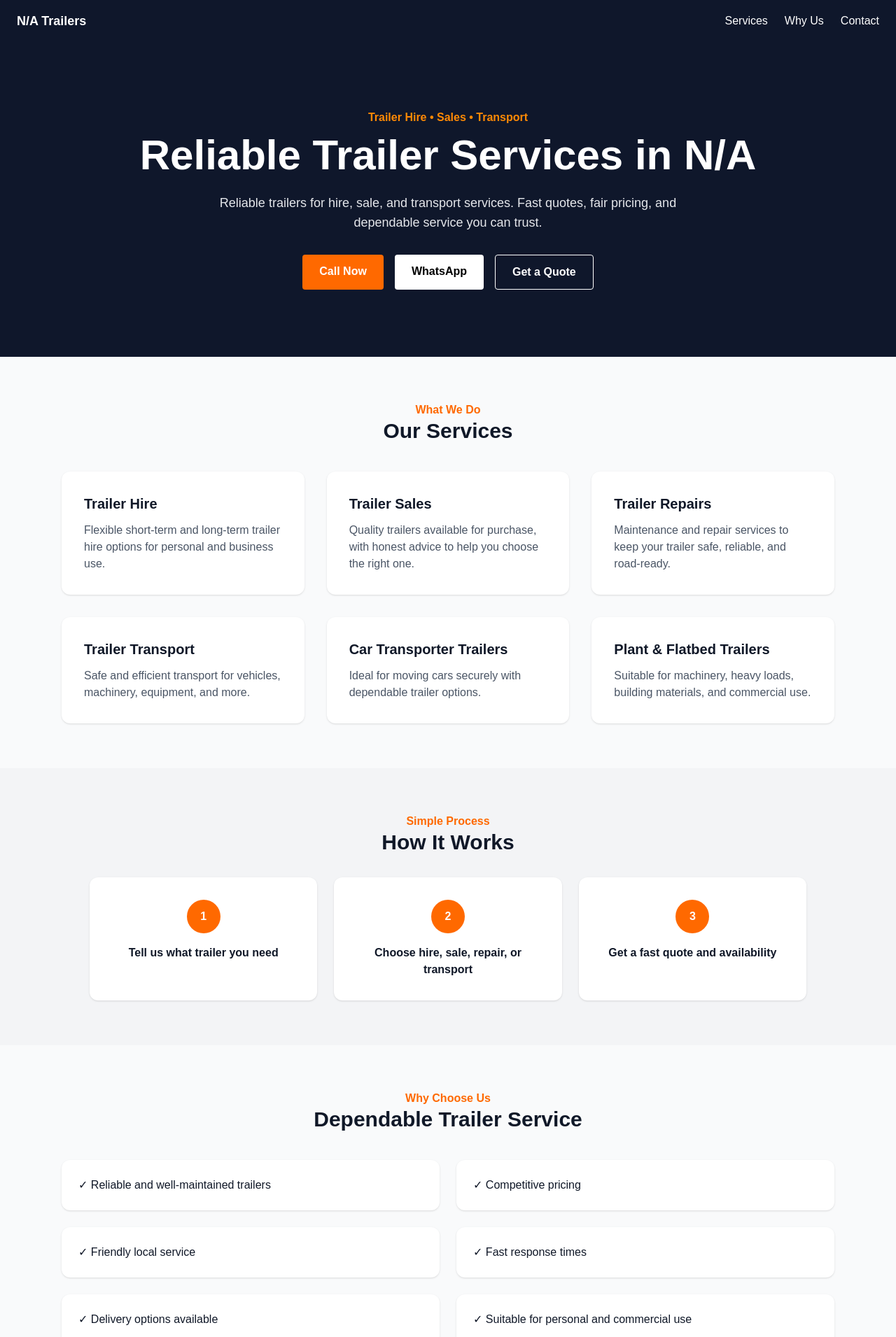
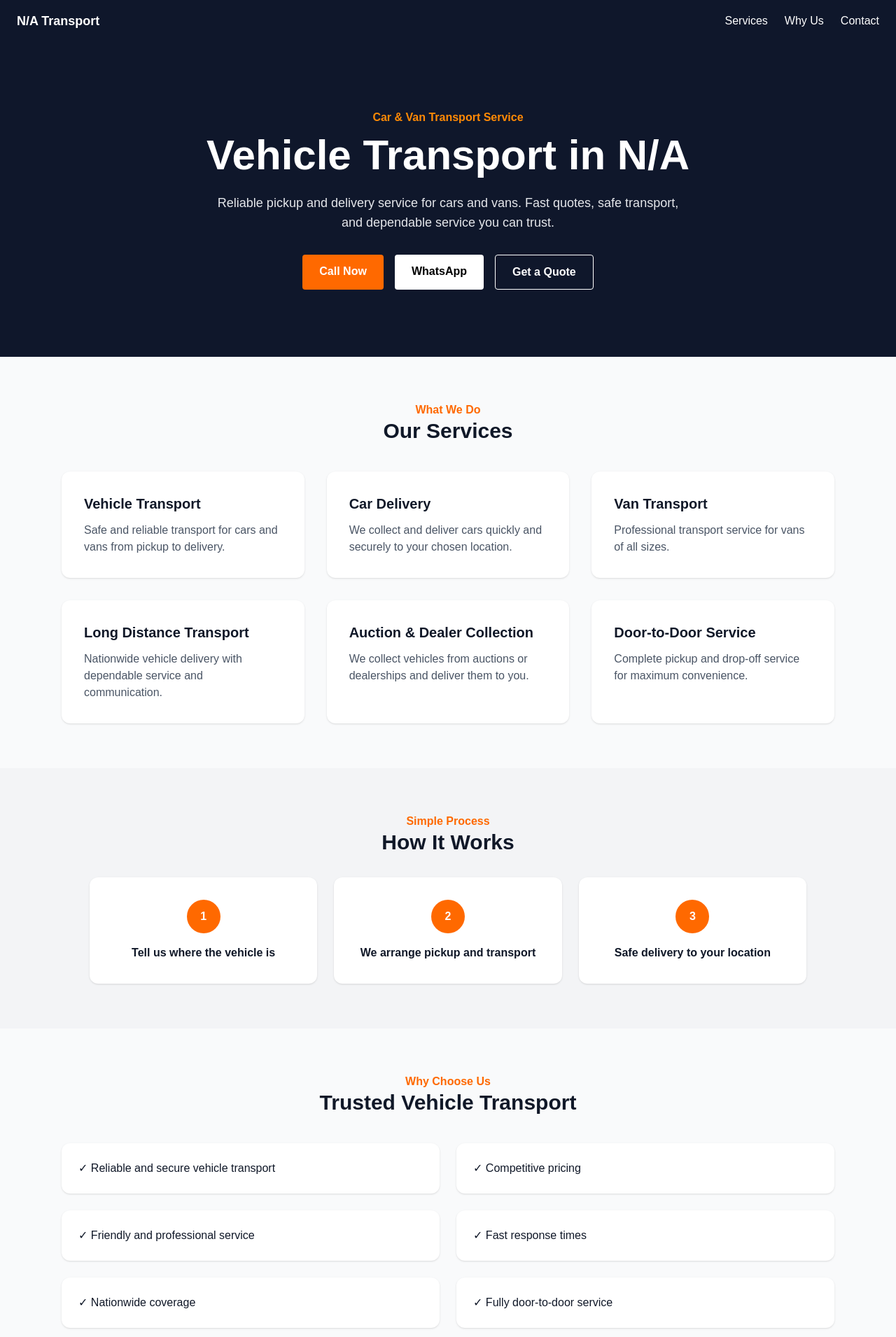
Before and after one commit to Jiroware/trailer-website, a Next.js app: page / in a window 1280 px wide. Shown: the top 1911 px of the page at 70% size. Built offline with nearby package versions, Linux system fonts and the light colour scheme.

Commit message:
updated to transport only

```diff
--- a/app/page.tsx
+++ b/app/page.tsx
@@ -1,36 +1,53 @@
 export default function Home() {
   const services = [
     {
-      title: "Trailer Hire",
-      text: "Flexible short-term and long-term trailer hire options for personal and business use.",
+      title: "Vehicle Transport",
+      text: "Safe and reliable transport for cars and vans from pickup to delivery.",
     },
     {
-      title: "Trailer Sales",
-      text: "Quality trailers available for purchase, with honest advice to help you choose the right one.",
+      title: "Car Delivery",
+      text: "We collect and deliver cars quickly and securely to your chosen location.",
     },
     {
-      title: "Trailer Repairs",
-      text: "Maintenance and repair services to keep your trailer safe, reliable, and road-ready.",
+      title: "Van Transport",
+      text: "Professional transport service for vans of all sizes.",
     },
     {
-      title: "Trailer Transport",
-      text: "Safe and efficient transport for vehicles, machinery, equipment, and more.",
+      title: "Long Distance Transport",
+      text: "Nationwide vehicle delivery with dependable service and communication.",
     },
     {
-      title: "Car Transporter Trailers",
-      text: "Ideal for moving cars securely with dependable trailer options.",
+      title: "Auction & Dealer Collection",
+      text: "We collect vehicles from auctions or dealerships and deliver them to you.",
     },
     {
-      title: "Plant & Flatbed Trailers",
-      text: "Suitable for machinery, heavy loads, building materials, and commercial use.",
+      title: "Door-to-Door Service",
+      text: "Complete pickup and drop-off service for maximum convenience.",
     },
+  ];
+
+  const benefits = [
+    "Reliable and secure vehicle transport",
+    "Competitive pricing",
+    "Friendly and professional service",
+    "Fast response times",
+    "Nationwide coverage",
+    "Fully door-to-door service",
+  ];
+
+  const steps = [
+    "Tell us where the vehicle is",
+    "We arrange pickup and transport",
+    "Safe delivery to your location",
   ];
 
   return (
     <main className="bg-gray-50 text-gray-900">
+
       {/* Navbar */}
       <nav className="bg-slate-900 text-white px-6 py-4 flex justify-between items-center">
-        <h1 className="font-bold text-lg">N/A Trailers</h1>
+        <h1 className="font-bold text-lg">N/A Transport</h1>
+
         <div className="hidden sm:flex gap-6">
           <a href="#services">Services</a>
           <a href="#why">Why Us</a>
@@ -41,37 +58,44 @@ export default function Home() {
       {/* Hero */}
       <section className="bg-slate-900 text-white text-center py-24 px-6">
         <p className="text-orange-400 font-semibold mb-3">
-          Trailer Hire • Sales • Transport
+          Car & Van Transport Service
         </p>
+
         <h1 className="text-4xl md:text-6xl font-bold mb-6">
-          Reliable Trailer Services in N/A
+          Vehicle Transport in N/A
         </h1>
+
         <p className="mb-8 text-lg max-w-2xl mx-auto text-gray-200">
-          Reliable trailers for hire, sale, and transport services. Fast quotes,
-          fair pricing, and dependable service you can trust.
+          Reliable pickup and delivery service for cars and vans. Fast quotes,
+          safe transport, and dependable service you can trust.
         </p>
+
         <div className="flex justify-center gap-4 flex-wrap">
           <a
-  href="tel:+4407544110003"
+            href="tel:+440000000000"
             className="bg-orange-500 px-6 py-3 rounded font-semibold hover:bg-orange-600"
           >
             Call Now
           </a>
 
-
-
           <a
-  href="https://wa.me/+4407544110003"
+            href="https://wa.me/440000000000"
             target="_blank"
             className="bg-white text-black px-6 py-3 rounded font-semibold"
           >
             WhatsApp
           </a>
-          <a className="border px-6 py-3 rounded font-semibold hover:bg-white hover:text-black" href="#contact">
+
+          <a
+            href="#contact"
+            className="border px-6 py-3 rounded font-semibold hover:bg-white hover:text-black"
+          >
             Get a Quote
           </a>
         </div>
       </section>
+
+
 
       {/* Services */}
       <section id="services" className="py-16 px-6 max-w-6xl mx-auto">
@@ -99,11 +123,7 @@ export default function Home() {
         <h2 className="text-3xl font-bold mb-8">How It Works</h2>
 
         <div className="grid md:grid-cols-3 gap-6 max-w-5xl mx-auto">
-          {[
-            "Tell us what trailer you need",
-            "Choose hire, sale, repair, or transport",
-            "Get a fast quote and availability",
-          ].map((step, index) => (
+          {steps.map((step, index) => (
             <div key={step} className="bg-white p-8 rounded-xl shadow">
               <div className="mx-auto mb-4 h-12 w-12 rounded-full bg-orange-500 text-white flex items-center justify-center font-bold">
                 {index + 1}
@@ -118,18 +138,11 @@ export default function Home() {
       <section id="why" className="py-16 px-6 max-w-6xl mx-auto">
         <div className="text-center mb-10">
           <p className="text-orange-500 font-semibold">Why Choose Us</p>
-          <h2 className="text-3xl font-bold">Dependable Trailer Service</h2>
+          <h2 className="text-3xl font-bold">Trusted Vehicle Transport</h2>
         </div>
 
         <div className="grid md:grid-cols-2 gap-6">
-          {[
-            "Reliable and well-maintained trailers",
-            "Competitive pricing",
-            "Friendly local service",
-            "Fast response times",
-            "Delivery options available",
-            "Suitable for personal and commercial use",
-          ].map((item) => (
+          {benefits.map((item) => (
             <div key={item} className="bg-white p-6 rounded-xl shadow">
               ✓ {item}
             </div>
@@ -141,9 +154,13 @@ export default function Home() {
       <section id="contact" className="bg-slate-900 text-white py-16 px-6">
         <div className="max-w-4xl mx-auto text-center">
           <p className="text-orange-400 font-semibold">Get In Touch</p>
-          <h2 className="text-3xl font-bold mb-4">Need a trailer today?</h2>
+
+          <h2 className="text-3xl font-bold mb-4">
+            Need a vehicle moved today?
+          </h2>
+
           <p className="text-gray-200 mb-8">
-            Call or WhatsApp now for availability and a quick quote.
+            Call or WhatsApp now for a quick quote and availability.
           </p>
 
           <div className="grid sm:grid-cols-3 gap-4">
@@ -151,10 +168,12 @@ export default function Home() {
               <p className="font-bold">Phone</p>
               <p>N/A</p>
             </div>
+
             <div className="bg-white/10 p-6 rounded-xl">
               <p className="font-bold">WhatsApp</p>
               <p>N/A</p>
             </div>
+
             <div className="bg-white/10 p-6 rounded-xl">
               <p className="font-bold">Email</p>
               <p>N/A</p>
@@ -165,7 +184,7 @@ export default function Home() {
 
       {/* Footer */}
       <footer className="bg-black text-white text-center py-6">
-        <p>© 2026 N/A Trailers. All rights reserved.</p>
+        <p>© 2026 N/A Transport. All rights reserved.</p>
       </footer>
     </main>
   );
```
Lines whose indentation alone changed are shown as unchanged.
